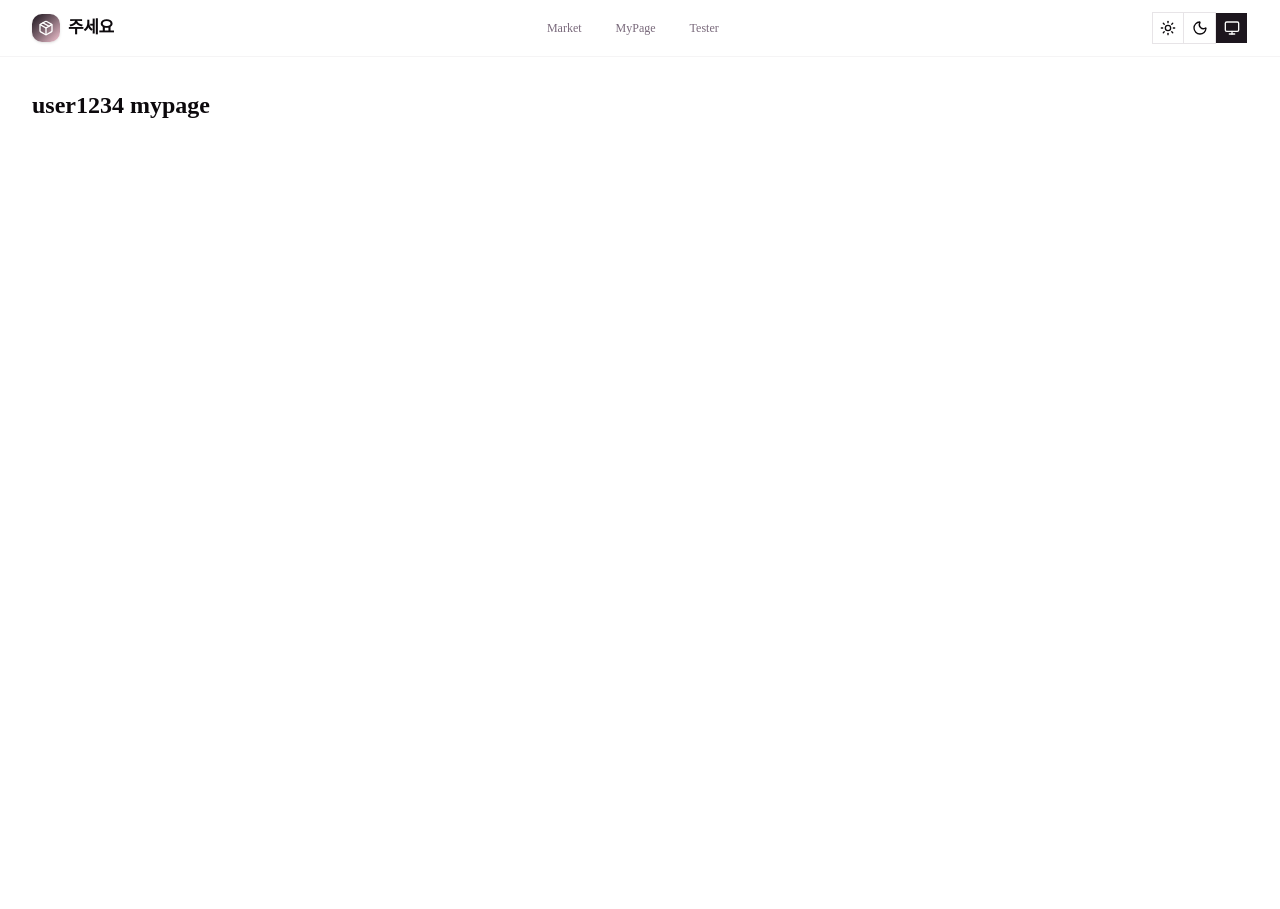
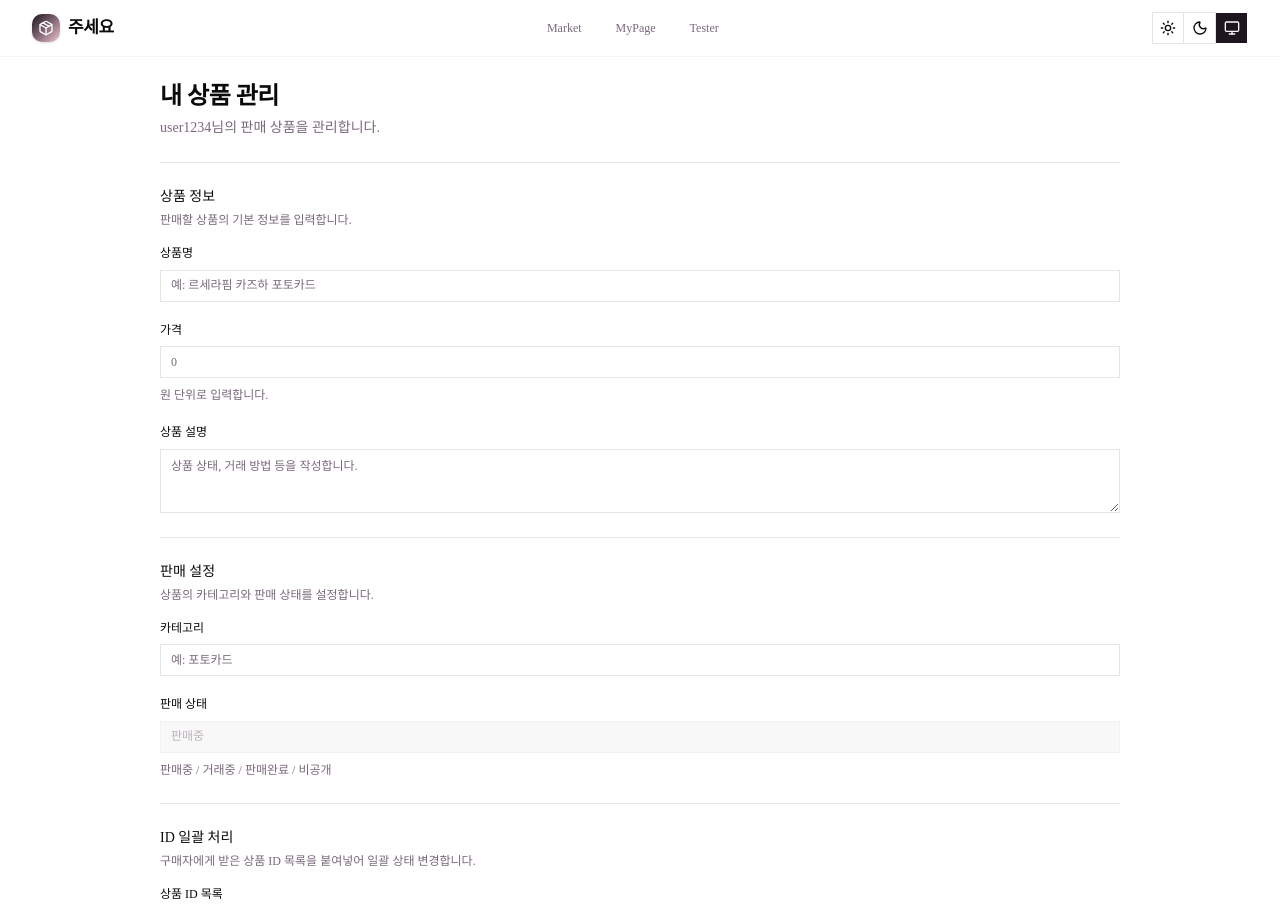
Before and after one commit to SihyeonHong/juseyo, a Next.js app: page /en/user1234/mypage in a window 1280 px wide. Shown: the top 909 px of the page. Before the commit the page ends 800 px from the top, so only its background shows below. Built offline with nearby package versions, Linux system fonts and the light colour scheme.

Commit message:
feat: 컨테이너 레이아웃

```diff
--- a/src/app/[locale]/[userId]/mypage/page.tsx
+++ b/src/app/[locale]/[userId]/mypage/page.tsx
@@ -1,3 +1,14 @@
+import {
+  Field,
+  FieldDescription,
+  FieldGroup,
+  FieldLabel,
+  FieldLegend,
+  FieldSet,
+} from "@/components/shadcn-ui/field";
+import { Input } from "@/components/shadcn-ui/input";
+import { Separator } from "@/components/shadcn-ui/separator";
+import { Textarea } from "@/components/shadcn-ui/textarea";
 
 interface PageProps {
   params: Promise<{ userId: string }>;
@@ -7,8 +18,110 @@ export default async function Page({ params }: PageProps) {
   const { userId } = await params;
 
   return (
-    <main className="p-8">
-      <h1 className="text-2xl font-bold">{userId} mypage</h1>
-    </main>
+    <div className="mx-auto w-full max-w-5xl px-4 py-6 sm:px-6 md:px-8">
+      {/* 페이지 헤더 */}
+      <div className="mb-6">
+        <h1 className="text-[24px] font-bold leading-[1.3] tracking-[-0.5px]">
+          내 상품 관리
+        </h1>
+        <p className="mt-1.5 text-sm text-muted-foreground">
+          {userId}님의 판매 상품을 관리합니다.
+        </p>
+      </div>
+
+      <Separator />
+
+      {/* 상품 등록 폼 placeholder */}
+      <section className="mt-6">
+        <FieldSet>
+          <FieldLegend>상품 정보</FieldLegend>
+          <FieldDescription>
+            판매할 상품의 기본 정보를 입력합니다.
+          </FieldDescription>
+          <FieldGroup>
+            <Field>
+              <FieldLabel htmlFor="product-title">상품명</FieldLabel>
+              <Input
+                id="product-title"
+                autoComplete="off"
+                placeholder="예: 르세라핌 카즈하 포토카드"
+              />
+            </Field>
+            <Field>
+              <FieldLabel htmlFor="product-price">가격</FieldLabel>
+              <Input
+                id="product-price"
+                type="number"
+                autoComplete="off"
+                placeholder="0"
+              />
+              <FieldDescription>원 단위로 입력합니다.</FieldDescription>
+            </Field>
+            <Field>
+              <FieldLabel htmlFor="product-description">상품 설명</FieldLabel>
+              <Textarea
+                id="product-description"
+                placeholder="상품 상태, 거래 방법 등을 작성합니다."
+              />
+            </Field>
+          </FieldGroup>
+        </FieldSet>
+      </section>
+
+      <Separator className="my-6" />
+
+      {/* 카테고리/상태 설정 placeholder */}
+      <section>
+        <FieldSet>
+          <FieldLegend>판매 설정</FieldLegend>
+          <FieldDescription>
+            상품의 카테고리와 판매 상태를 설정합니다.
+          </FieldDescription>
+          <FieldGroup>
+            <Field>
+              <FieldLabel htmlFor="product-category">카테고리</FieldLabel>
+              <Input
+                id="product-category"
+                autoComplete="off"
+                placeholder="예: 포토카드"
+              />
+            </Field>
+            <Field>
+              <FieldLabel htmlFor="product-status">판매 상태</FieldLabel>
+              <Input
+                id="product-status"
+                autoComplete="off"
+                placeholder="판매중"
+                disabled
+              />
+              <FieldDescription>
+                판매중 / 거래중 / 판매완료 / 비공개
+              </FieldDescription>
+            </Field>
+          </FieldGroup>
+        </FieldSet>
+      </section>
+
+      <Separator className="my-6" />
+
+      {/* ID 일괄 처리 placeholder */}
+      <section>
+        <FieldSet>
+          <FieldLegend>ID 일괄 처리</FieldLegend>
+          <FieldDescription>
+            구매자에게 받은 상품 ID 목록을 붙여넣어 일괄 상태 변경합니다.
+          </FieldDescription>
+          <FieldGroup>
+            <Field>
+              <FieldLabel htmlFor="bulk-ids">상품 ID 목록</FieldLabel>
+              <Textarea
+                id="bulk-ids"
+                placeholder="ID를 쉼표 또는 줄바꿈으로 구분하여 입력합니다."
+              />
+            </Field>
+          </FieldGroup>
+        </FieldSet>
+      </section>
+    </div>
   );
 }
```
Also changed, not shown: 2 other files (tests, documents, lock files or other folders).
